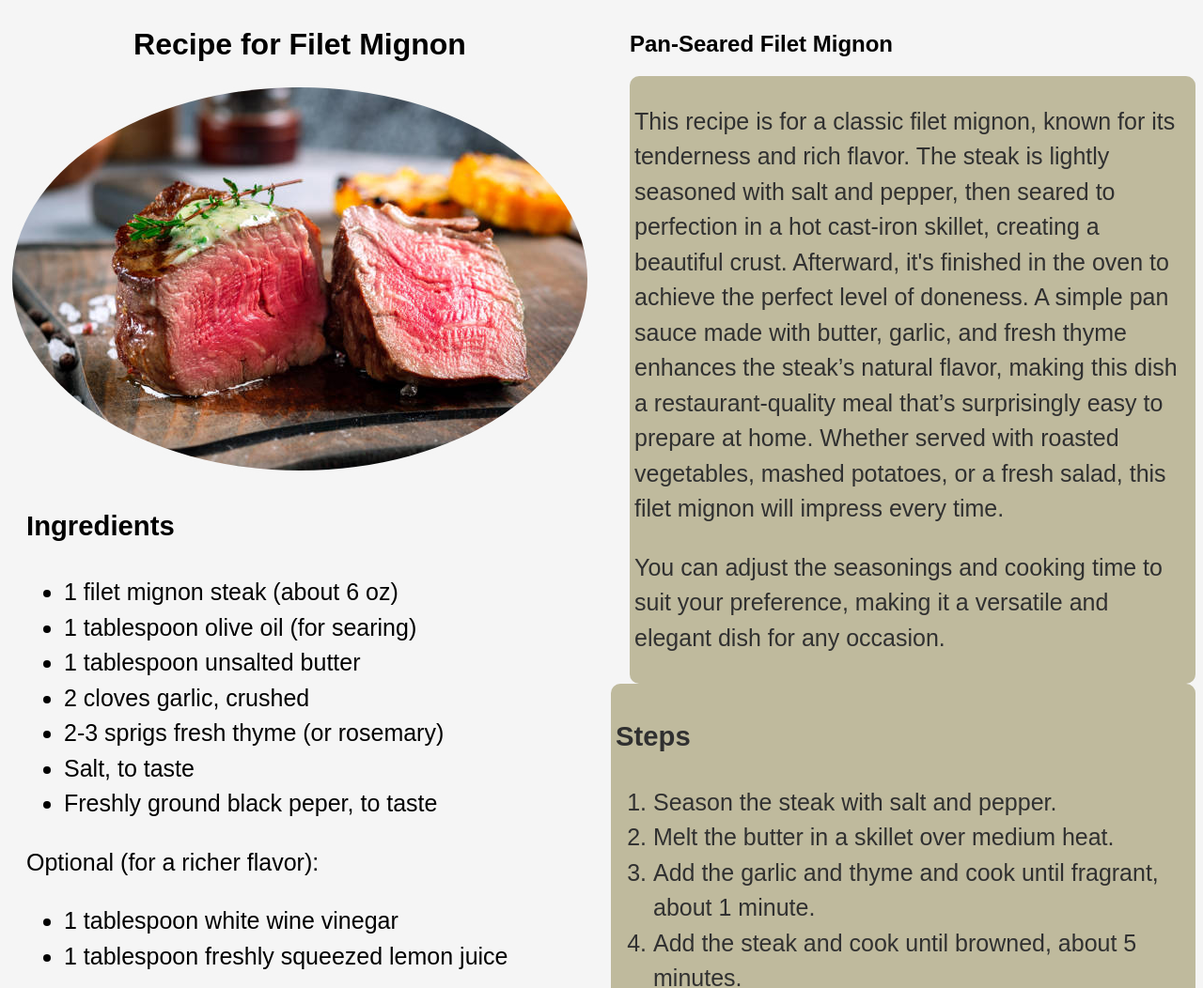
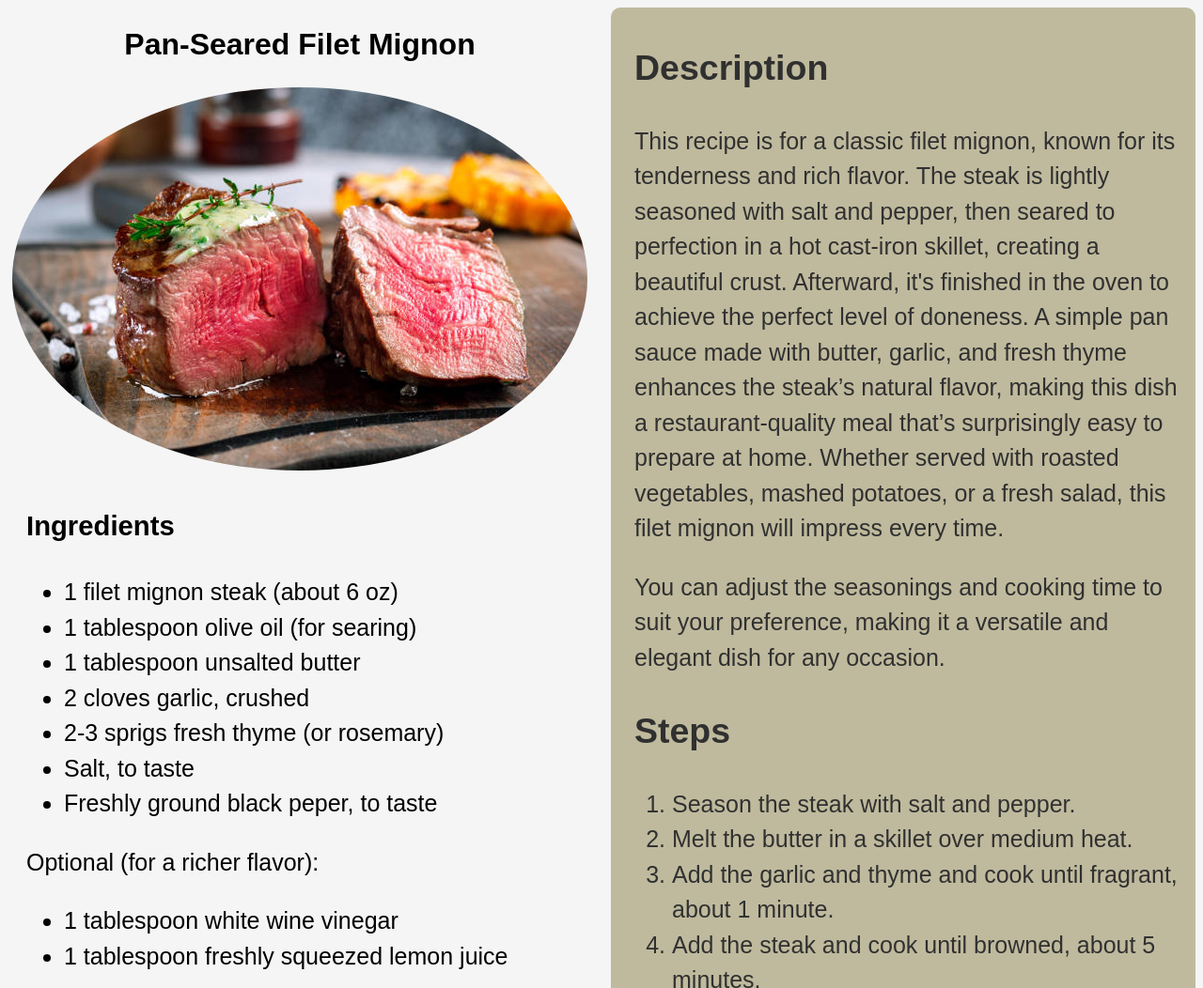
Before and after one commit to flow-state-citizen/odin-recipes, a plain HTML site: page recipes/filet-mignon.html in a window 1280 px wide. Shown: the top 1052 px of the page at 94% size. Drawn offline with Linux system fonts and the light colour scheme.

Commit message:
Update HTML and CSS files with style and formatting tweaks
This commit tweaks the HTML and CSS files to fix styling issues; makes the page look
more uniform.

```diff
--- a/recipes/filet-mignon.css
+++ b/recipes/filet-mignon.css
@@ -26,22 +26,10 @@ p {
   text-align: center;
 }
 
-#filet-description-container {
+#filet-description-container,
+#filet-steps-container {
   margin-left: 20px;
   margin-top: 25px;
-}
-
-#description-paragraphs {
-  padding: 5px;
-  background-color: #b2ac88;
-  border-radius: 10px;
-  opacity: 0.8;
-}
-
-#lower-page-container {
-  display: flex;
-  flex-direction: row;
-  padding: 20px;
 }
 
 #filet-ingredients-container {
@@ -50,7 +38,7 @@ p {
   margin-left: 20px;
 }
 
-#filet-steps-container {
+#right-page-container {
   font-size: 25px;
   padding: 5px;
   background-color: #b2ac88;
--- a/recipes/filet-mignon.html
+++ b/recipes/filet-mignon.html
@@ -12,7 +12,7 @@
     <div id="page-content-container">
         <div id="left-page-container">
             <div id="filet-image-container">
-                <h1 id="filet-image-title">Recipe for Filet Mignon</h1>
+                <h1 id="filet-image-title">Pan-Seared Filet Mignon</h1>
                 <img id="filet-image" src="./filet-mignon.jpg" alt="filet-mignon">
             </div>
             <div id="filet-ingredients-container">
@@ -39,7 +39,7 @@
 
         <div id="right-page-container">
             <div id="filet-description-container">
-                <h2>Pan-Seared Filet Mignon</h2>
+                <h2>Description</h2>
                 <div id="description-paragraphs">
                     <p>This recipe is for a classic filet mignon, known for its tenderness and rich flavor. The steak is
                         lightly
@@ -67,7 +67,7 @@
             </div>
 
             <div id="filet-steps-container">
-                <h3>Steps</h3>
+                <h2>Steps</h2>
                 <ol>
                     <li>Season the steak with salt and pepper.</li>
                     <li>Melt the butter in a skillet over medium heat.</li>
```
